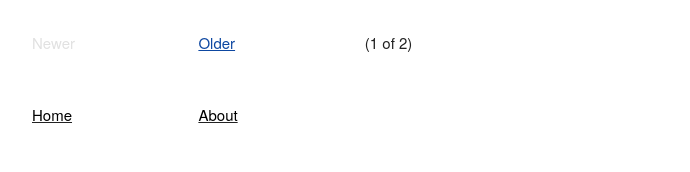
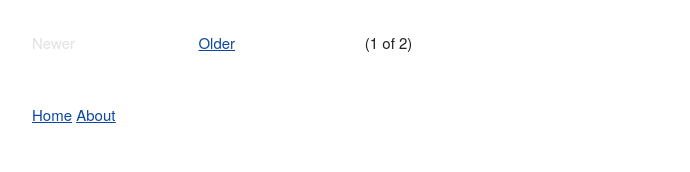
Before and after one commit to mt-trash/mt-trash.github.io, a Jekyll site: the page built from index.html, in a window 1280 px wide. Shown: the part 1128-1300 px from the top of the page, without its empty margins (128-818 px from the left). Built offline with Jekyll 4.4.1, drawn with Linux system fonts in a browser that asks for light colours; the list of posts is cut into pages by our own code.

Commit message:
Update default.html

```diff
--- a/_layouts/default.html
+++ b/_layouts/default.html
@@ -37,12 +37,10 @@
           </div>
         </div>
         {{ content }}
-        <div class="row">
-          <div class="two columns" style="margin-bottom: 5%">
-            <u><a class="trash" href="{{ site.baseurl }}">Home</a></u>
-          </div>
-          <div class="two columns" style="margin-bottom: 5%">
-            <u><a class="trash" href="/about">About</a></u>
+        <div class="row" style="margin-bottom: 5%">
+          <div class="four columns">
+            <u><a class="trash; u-pull-left;" href="{{ site.baseurl }}">Home</a></u>
+            <u><a class="trash; u-pull-right;" href="/about">About</a></u>
           </div>
         </div>
       </div>
```
